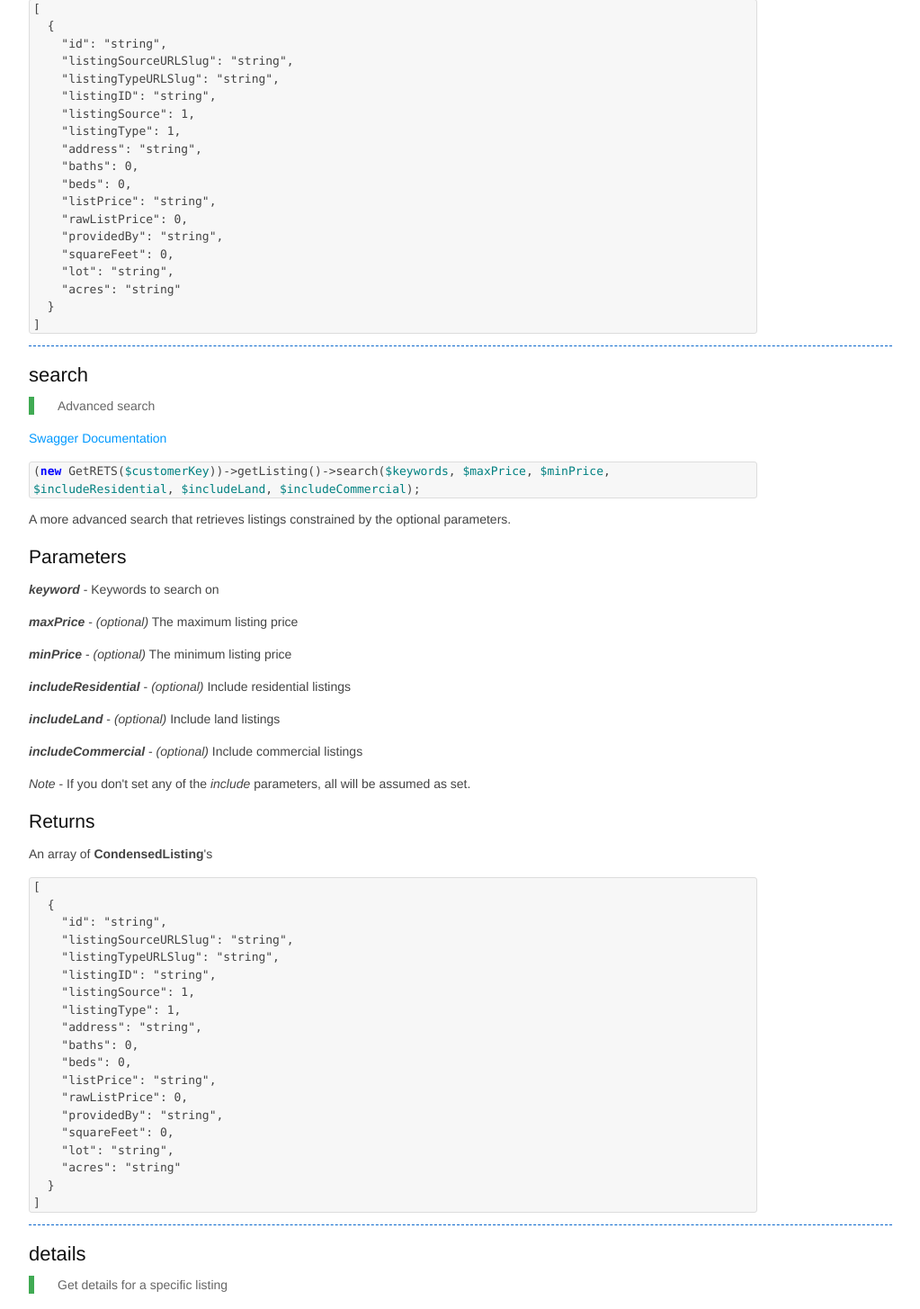
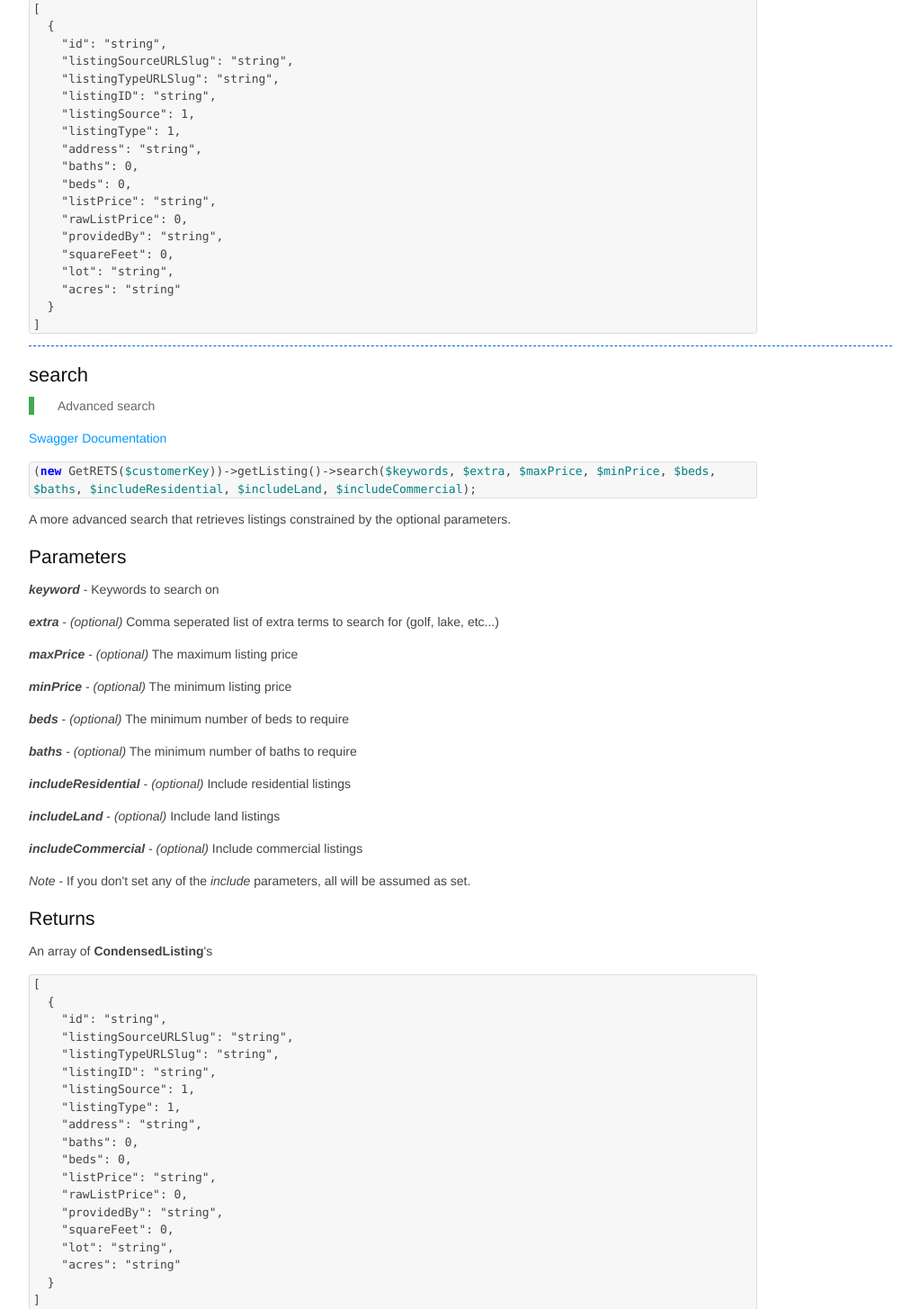
Before and after one commit to timitek/getrets-php-sdk, a PHP site: page /docs/guide.html in a window 1280 px wide. Shown: the part 2091-3546 px from the top of the page at 90% size, without its empty margins (128-1151 px from the left). Run offline with PHP 8.4, Linux system fonts and the light colour scheme.

Commit message:
Upgraded for beds, baths and extra fields

```diff
--- a/docs/guide.html
+++ b/docs/guide.html
@@ -584,7 +584,7 @@ pre .markdown .emphasis {
 
 <p><a href="http://getrets.net/swagger/ui/index#!/Listing/Listing_Search">Swagger Documentation</a></p>
 
-<pre><code class="php">(<span class="keyword">new</span> GetRETS(<span class="variable">$customerKey</span>))-&gt;getListing()-&gt;search(<span class="variable">$keywords</span>, <span class="variable">$maxPrice</span>, <span class="variable">$minPrice</span>, <span class="variable">$includeResidential</span>, <span class="variable">$includeLand</span>, <span class="variable">$includeCommercial</span>);
+<pre><code class="php">(<span class="keyword">new</span> GetRETS(<span class="variable">$customerKey</span>))-&gt;getListing()-&gt;search(<span class="variable">$keywords</span>, <span class="variable">$extra</span>, <span class="variable">$maxPrice</span>, <span class="variable">$minPrice</span>, <span class="variable">$beds</span>, <span class="variable">$baths</span>, <span class="variable">$includeResidential</span>, <span class="variable">$includeLand</span>, <span class="variable">$includeCommercial</span>);
 </code></pre>
 
 <p>A more advanced search that retrieves listings constrained by the optional parameters.</p>
@@ -593,9 +593,15 @@ pre .markdown .emphasis {
 
 <p><strong><em>keyword</em></strong> - Keywords to search on</p>
 
+<p><strong><em>extra</em></strong> - <em>(optional)</em> Comma seperated list of extra terms to search for (golf, lake, etc...)</p>
+
 <p><strong><em>maxPrice</em></strong> - <em>(optional)</em> The maximum listing price</p>
 
 <p><strong><em>minPrice</em></strong> - <em>(optional)</em> The minimum listing price</p>
+
+<p><strong><em>beds</em></strong> - <em>(optional)</em> The minimum number of beds to require</p>
+
+<p><strong><em>baths</em></strong> - <em>(optional)</em> The minimum number of baths to require</p>
 
 <p><strong><em>includeResidential</em></strong> - <em>(optional)</em> Include residential listings</p>
 
@@ -803,7 +809,7 @@ pre .markdown .emphasis {
 
 <p><a href="http://getrets.net/swagger/ui/index#!/Listing/Listing_Search">Swagger Documentation</a></p>
 
-<pre><code class="php">(<span class="keyword">new</span> GetRETS(<span class="variable">$customerKey</span>))-&gt;getRETSListing()-&gt;search(<span class="variable">$keywords</span>, <span class="variable">$maxPrice</span>, <span class="variable">$minPrice</span>, <span class="variable">$includeResidential</span>, <span class="variable">$includeLand</span>, <span class="variable">$includeCommercial</span>);
+<pre><code class="php">(<span class="keyword">new</span> GetRETS(<span class="variable">$customerKey</span>))-&gt;getRETSListing()-&gt;search(<span class="variable">$keywords</span>, <span class="variable">$extra</span>, <span class="variable">$maxPrice</span>, <span class="variable">$minPrice</span>, <span class="variable">$beds</span>, <span class="variable">$baths</span>, <span class="variable">$includeResidential</span>, <span class="variable">$includeLand</span>, <span class="variable">$includeCommercial</span>);
 </code></pre>
 
 <p>A more advanced search that retrieves listings constrained by the optional parameters.</p>
@@ -812,9 +818,15 @@ pre .markdown .emphasis {
 
 <p><strong><em>keyword</em></strong> - Keywords to search on</p>
 
+<p><strong><em>extra</em></strong> - <em>(optional)</em> Comma seperated list of extra terms to search for (golf, lake, etc...)</p>
+
 <p><strong><em>maxPrice</em></strong> - <em>(optional)</em> The maximum listing price</p>
 
 <p><strong><em>minPrice</em></strong> - <em>(optional)</em> The minimum listing price</p>
+
+<p><strong><em>beds</em></strong> - <em>(optional)</em> The minimum number of beds to require</p>
+
+<p><strong><em>baths</em></strong> - <em>(optional)</em> The minimum number of baths to require</p>
 
 <p><strong><em>includeResidential</em></strong> - <em>(optional)</em> Include residential listings</p>
 
--- a/src/GetRETS.php
+++ b/src/GetRETS.php
@@ -130,10 +130,13 @@ class Listing extends ApiClient {
             return $this->sortResults($results);
 	}
 
-	public function search($keyword, $maxPrice, $minPrice, $includeResidential, $includeLand, $includeCommercial) {
+	public function search($keyword, $extra, $maxPrice, $minPrice, $beds, $baths, $includeResidential, $includeLand, $includeCommercial) {
 		$postData = array('Keyword' => $keyword,
+						  'Extra' => (empty($extra) ? null : explode(",", $extra)),
 						  'MaxPrice' => intval($maxPrice),
 						  'MinPrice' => intval($minPrice),
+						  'Beds' => intval($beds),
+						  'Baths' => floatval($baths),
 						  'IncludeResidential' => (is_bool($includeResidential) ? ($includeResidential ? true : false) : $includeResidential),
 						  'IncludeLand' => (is_bool($includeLand) ? ($includeLand ? true : false) : $includeLand),
 						  'IncludeCommercial' => (is_bool($includeCommercial) ? ($includeCommercial ? true : false) : $includeCommercial));
```
Also changed, not shown: example/index.php (+21 -6 lines), README.md, 2 other files.
